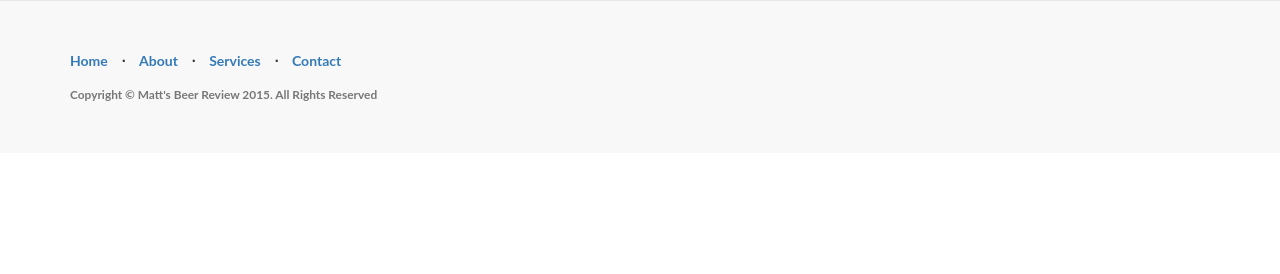
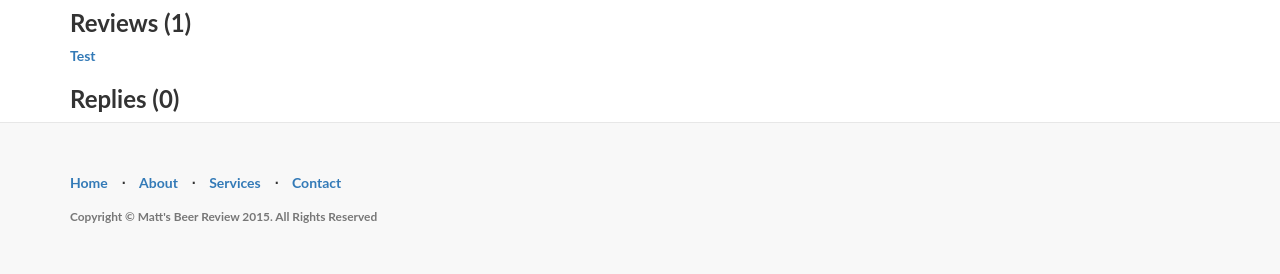
Before and after one commit to mjbowden/final, a Django app: page /user/admin/ in a window 1280 px wide. Shown: the part 211-485 px from the top of the page. Run offline with Django 3.2, Linux system fonts and the light colour scheme; a user stored in the database is signed in; data comes from the database, SQL or seed files in the repository; data that the repository does not hold is empty; some libraries are stand-ins or nearby versions.

Commit message:
Add reviews and replies to user profiles

```diff
--- a/core/views.py
+++ b/core/views.py
@@ -127,3 +127,12 @@ class UserDetailView(DetailView):
   slug_field = 'username'
   template_name = 'user/user_detail.html'
   context_object_name = 'user_in_view'
+
+  def get_context_data(self, **kwargs):
+    context = super(UserDetailView, self).get_context_data(**kwargs)
+    user_in_view = User.objects.get(username=self.kwargs['slug'])
+    reviews = Review.objects.filter(user=user_in_view)
+    context['reviews'] = reviews
+    replies = Reply.objects.filter(user=user_in_view)
+    context['replies'] = replies
+    return context
--- a/templates/user/user_detail.html
+++ b/templates/user/user_detail.html
@@ -4,4 +4,13 @@
 <p>Email address: {{ user_in_view.email }}</p>
 <p>First name: {{ user_in_view.first_name }}</p>
 <p>Last name: {{ user_in_view.last_name }}</p>
+<h3>Reviews ({{ reviews.count }})</h3>
+{% for review in reviews %}
+<p><a href="{{ review.get_absolute_url }}">{{ review.title }}</a></p>
+{% endfor %}
+<h3>Replies ({{ replies.count }})</h3>
+{% for reply in replies %}
+<p><a href="{{ reply.review.get_absolute_url }}">{{ reply.review.title }}</a></p>
+<p> {{ reply.text }}</p>
+{% endfor %}
 {% endblock %}
```
